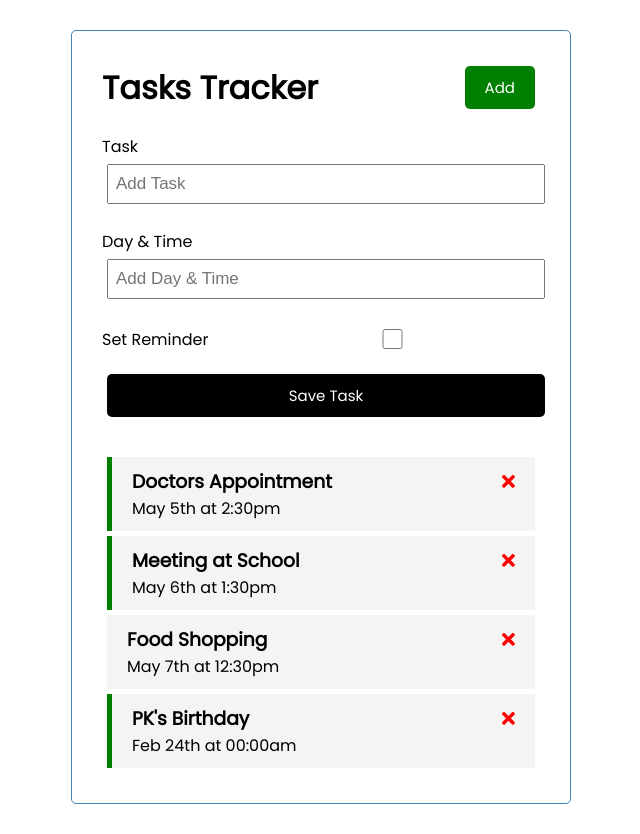
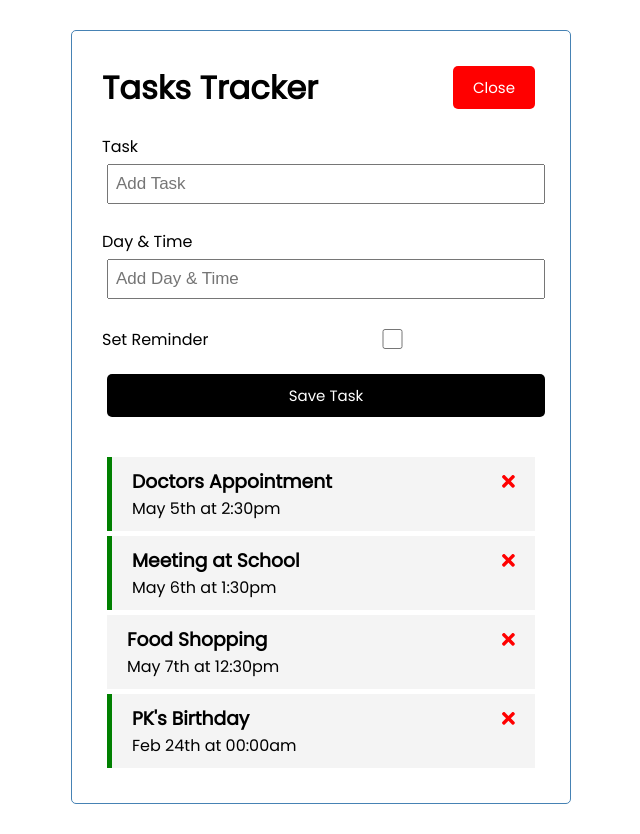
Before and after one commit to niharika293/angular-crash, an Angular app: page / in a window 1280 px wide. Both pictures are taken after a click on the button "Add". Shown: the whole page, without its empty margins (319-959 px from the left). Built offline with nearby package versions, Linux system fonts and the light colour scheme; data requests are answered from the project's data file.

Commit message:
Show / hide (Toggle) Add task form

```diff
--- a/src/app/components/add-task/add-task.component.html
+++ b/src/app/components/add-task/add-task.component.html
@@ -1,4 +1,4 @@
-<form class="add-form" (ngSubmit)="onSubmit()">
+<form *ngIf="showAddTask" class="add-form" (ngSubmit)="onSubmit()">
     <div class="form-control">
         <label for="task">Task</label>
         <input type="text" name="text" id="text" placeholder="Add Task" [(ngModel)]="text">
--- a/src/app/components/add-task/add-task.component.ts
+++ b/src/app/components/add-task/add-task.component.ts
@@ -1,4 +1,6 @@
 import { Component, EventEmitter, OnInit, Output } from '@angular/core';
+import { Subscription } from 'rxjs';
+import { UiService } from 'src/app/services/ui.service';
 import { Task } from 'src/app/Task';
 
 @Component({
@@ -11,8 +13,17 @@ export class AddTaskComponent implements OnInit {
   text: string = "";
   day: string = "";
   reminder : boolean = false;
+  showAddTask : boolean = false;
   @Output() onAddTask : EventEmitter<Task> = new EventEmitter();
-  constructor() { }
+  subscription !: Subscription;
+
+  constructor(private uiService : UiService) {
+    // Subscription is helping us to capture the same value across all the components based upon a single source of
+    // truth and use accordingly!
+    this.subscription = this.uiService.onToggle().subscribe((res) => {
+      this.showAddTask = res;
+    });
+  }
 
   ngOnInit(): void {
   }
--- a/src/app/components/header/header.component.html
+++ b/src/app/components/header/header.component.html
@@ -1,4 +1,6 @@
 <header>
     <h1>{{title}}</h1>
-    <app-button [btnText]="'Add'" [btnColor]="'green'" (btnClick)="addTask()"></app-button>
+    <app-button [btnText]="showAddTask ? 'Close' : 'Add'"
+    [btnColor]="showAddTask ? 'red' : 'green'"
+     (btnClick)="toggleAddTask()"></app-button>
 </header>
--- a/src/app/components/header/header.component.ts
+++ b/src/app/components/header/header.component.ts
@@ -1,4 +1,6 @@
 import { Component, OnInit } from '@angular/core';
+import { UiService } from 'src/app/services/ui.service';
+import { Subscription } from 'rxjs';
 
 @Component({
   selector: 'app-header',
@@ -8,13 +10,21 @@ import { Component, OnInit } from '@angular/core';
 export class HeaderComponent implements OnInit {
 
   title : String = 'Tasks Tracker';
-  constructor() { }
+  showAddTask : boolean = false;
+  subscription!: Subscription;
+  constructor(private uiService : UiService) {
+    this.subscription = this.uiService.onToggle().subscribe((res) => {
+      this.showAddTask = res;
+    });
+    // Whenever addToggle changes, we're passing into the subject & then making sure that we use the same value throughout.
+  }
 
   ngOnInit(): void {
   }
 
-  addTask(){
-    console.log("Adding task");
+  toggleAddTask(){
+    console.log(" Toggling add task");
+    this.uiService.toggleAddTask();
   }
 
 }
--- /dev/null
+++ b/src/app/services/ui.service.ts
@@ -0,0 +1,40 @@
+import { Injectable } from '@angular/core';
+import { Observable, Subject } from 'rxjs';
+
+@Injectable({
+  providedIn: 'root'
+})
+export class UiService {
+
+  private showAddTask : boolean = false;
+  private subject = new Subject<any>();
+
+  constructor() { }
+
+  toggleAddTask() : void{
+    this.showAddTask = !this.showAddTask;
+    this.subject.next(this.showAddTask);
+  }
+
+  /**
+   * The asObservable() method is used to expose an Observable from a Subject, while preventing external code from calling next(), error(), or complete() on the subject.
+   * Explanation:
+    - In your code, subject is an instance of Subject<any>, which means it can emit values and also
+       be subscribed to.
+    - The toggleAddTask() method toggles the showAddTask boolean and emits the updated value using
+      subject.next(this.showAddTask).
+    - The onToggle() method returns this.subject.asObservable(), which means that external components can
+      subscribe to it but cannot directly modify the Subject (i.e., they cannot call .next() on it).
+    - Why use asObservable()?
+      *Encapsulation: It ensures that only this service can emit values (next()), and other parts of the
+      application can only listen for updates.
+      *Prevents Unintended Changes: If you expose subject directly, any component could call .next() and emit
+      new values, which might lead to unpredictable behavior.
+      * Best Practice in RxJS and Angular Services: Using asObservable() maintains a clear distinction
+       between producers (who emit values) and consumers (who subscribe to values).
+   * @returns{any} Observable
+   */
+  onToggle() : Observable<any>{
+    return this.subject.asObservable();
+  }
+}
```
Also changed, not shown: 1 other file (tests, documents, lock files or other folders).
